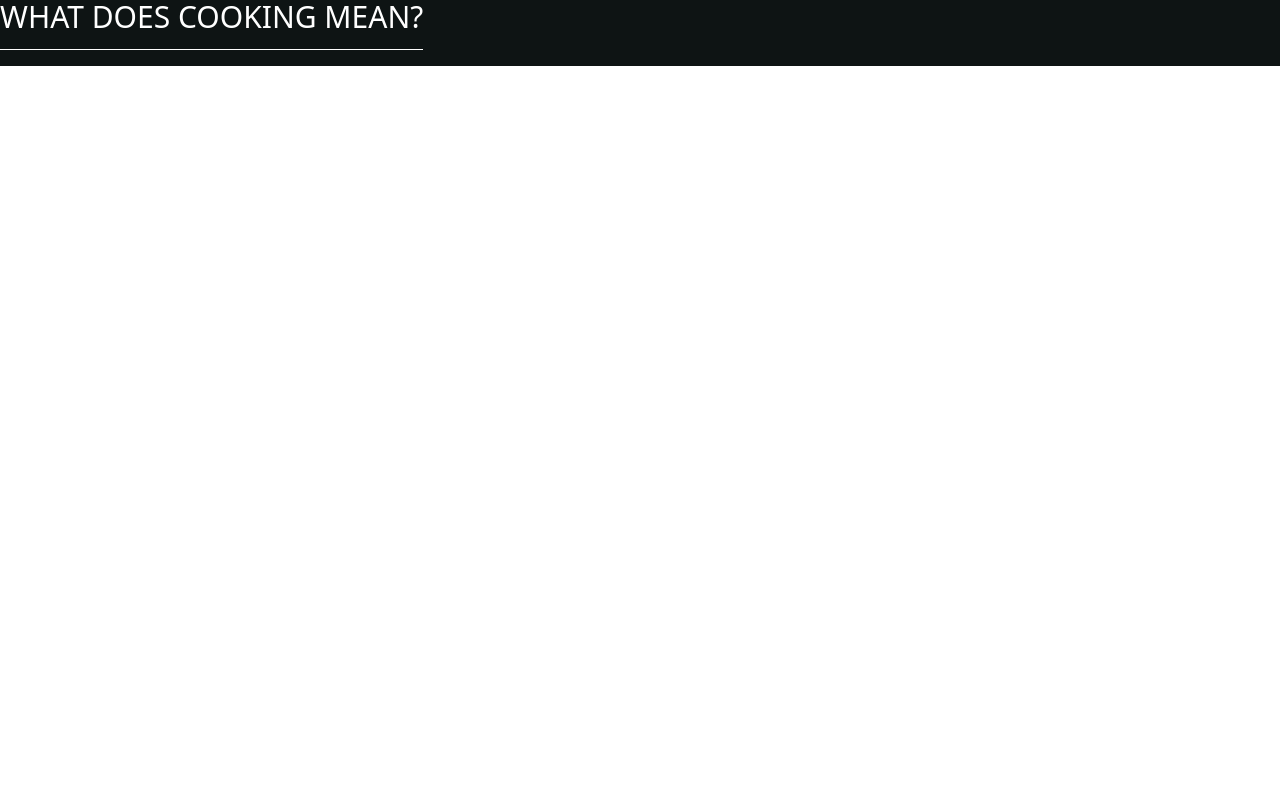
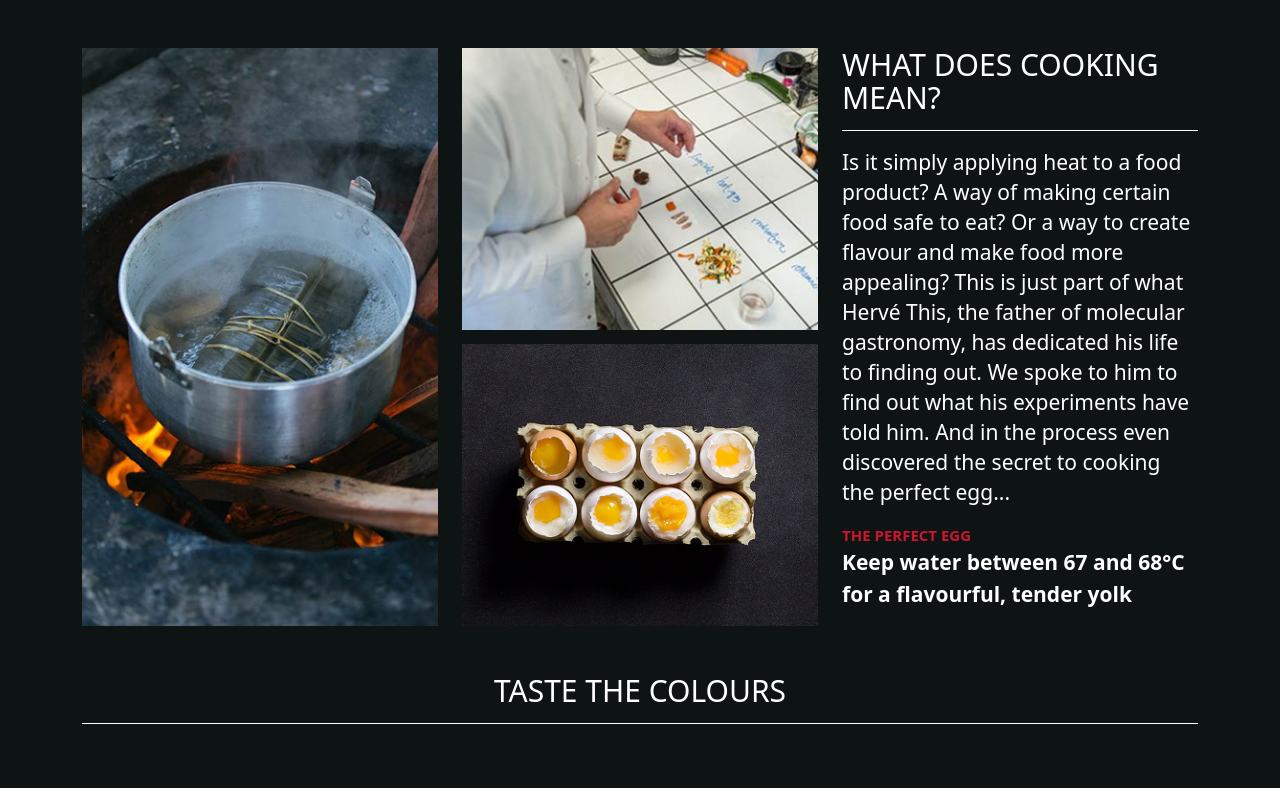
Before and after one commit to Vretamoza/Tasteology_webpage, a Vue app: page / in a window 1280 px wide. Built offline with nearby package versions, Linux system fonts and the light colour scheme.

Commit message:
feat: layout responsive first floor

```diff
--- a/src/App.vue
+++ b/src/App.vue
@@ -1,12 +1,49 @@
 <script setup>
 import Title from '@/components/Title.vue'
-
 </script>
 
 <template>
-   <Title text="What does cooking mean?"></Title>
+  <main class="container py-5">
+    <section class="row first-floor mb-5">
+      <div class="col-12 col-lg-4 d-flex justify-content-center">
+        <img src="/src/assets/img/Left.png" alt="Boiling food" />
+      </div>
+      <div class="col-12 col-lg-4 d-flex flex-column align-items-center justify-content-between">
+        <img src="/src/assets/img/Right Top.png" alt="Pills being classified" />
+        <img src="/src/assets/img/Right Bottom.png" alt="Egg carton" />
+      </div>
+      <article class="col-12 col-lg-4 order-first order-lg-last">
+        <Title text="What does cooking mean?" class="text-center text-lg-start"></Title>
+        <p class="article-description">
+          Is it simply applying heat to a food product? A way of making certain food safe to eat? Or
+          a way to create flavour and make food more appealing? This is just part of what Hervé
+          This, the father of molecular gastronomy, has dedicated his life to finding out. We spoke
+          to him to find out what his experiments have told him. And in the process even discovered
+          the secret to cooking the perfect egg...
+        </p>
+
+        <span class="text-uppercase text-red text-bold text-sm">The perfect egg</span>
+        <p class="text-bold text-md text-white">
+          Keep water between 67 and 68°C for a flavourful, tender yolk
+        </p>
+      </article>
+    </section>
+
+    <section class="row second-floor">
+      <Title text="Taste the colours"></Title>
+    </section>
+  </main>
 </template>
 
 <style scoped>
+.article-description {
+  color: var(--white-color);
+  font-weight: var(--text-light);
+  font-size: var(--text-md);
+  line-height: 30px;
+}
 
+.first-floor img {
+  width: 100% !important;
+}
 </style>
```
